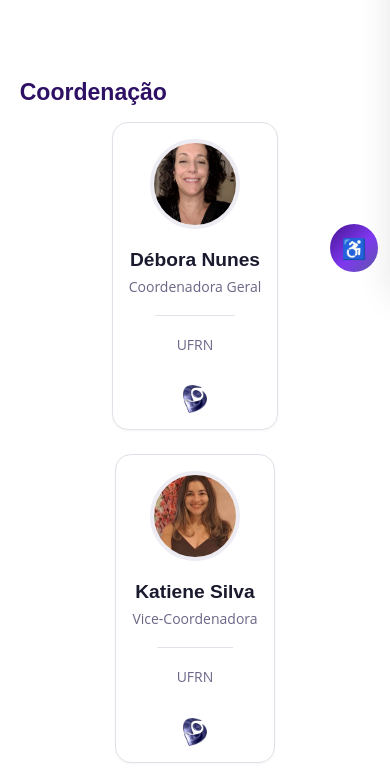
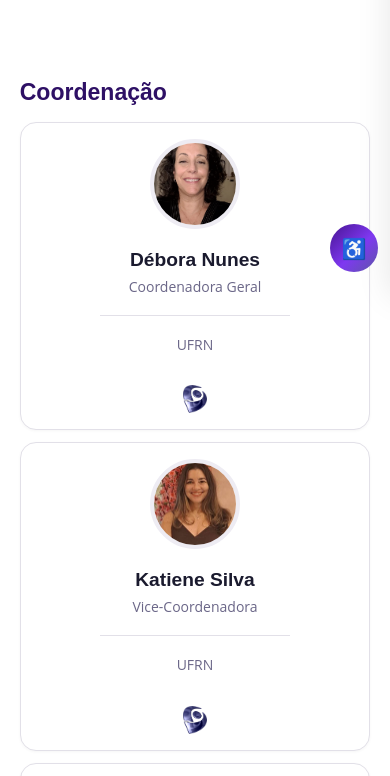
Before and after one commit to LATECE-UFRN/lateceufrn, a plain HTML site: page team.html in a window 390 px wide. Shown: the part 560-1336 px from the top of the page. Drawn offline with Linux system fonts and the light colour scheme.

Commit message:
Update components.css
Correção de dimensão dos cards da página Equipe

```diff
--- a/css/components.css
+++ b/css/components.css
@@ -2019,14 +2019,92 @@ textarea.form-control { min-height: 120px; resize: vertical; }
 }
 @media (min-width: 768px) { .news-grid { grid-template-columns: repeat(2, 1fr); } }
 @media (min-width: 1024px) { .news-grid { grid-template-columns: repeat(3, 1fr); } }
+
+/* ============================================================
+   MEMBROS DA EQUIPE — PADRONIZAÇÃO DE TAMANHOS E ESPAÇAMENTO
+   ============================================================ */
+
+/* Container principal: Flexbox para agrupamento centralizado e sem esticamento */
 .members-grid {
-  display: grid;
-  gap: var(--space-5);
-  grid-template-columns: repeat(auto-fit, minmax(220px, 1fr));
-  grid-auto-rows: 1fr; /* força todas as linhas a terem a mesma altura */
-  justify-items: center; /* centraliza os cards dentro das células */
-}
-.members-grid.centered-grid { justify-items: center; }
+  display: flex;
+  flex-wrap: wrap;
+  justify-content: center;     /* centraliza o conjunto de cards */
+  align-items: stretch;       /* alinha alturas */
+  gap: var(--space-5);        /* espaçamento padrão entre cards */
+  margin: 0 auto;
+  max-width: 1400px;          /* evita que fique excessivamente largo em telas gigantes */
+}
+
+/* Cards padrão (ex: Bolsistas) */
+.members-grid .team-card {
+  flex: 0 0 auto;            /* não estica, não encolhe além do definido */
+  width: 100%;
+  max-width: 280px;
+  min-height: 340px;
+}
+
+/* GRUPO A — Coordenação + Equipe Técnica (maiores) */
+.members-grid.group-a .team-card {
+  max-width: 320px;
+  min-height: 320px;
+}
+
+/* GRUPO B — Parceiros + Colaboradores + Desenvolvedores (menores) */
+.members-grid.group-b .team-card {
+  max-width: 240px;
+  min-height: 240px;
+}
+
+/* ============================================================
+   RESPONSIVIDADE — TABLET
+   ============================================================ */
+@media (max-width: 1024px) {
+  .members-grid {
+    gap: var(--space-4);
+  }
+  .members-grid .team-card {
+    max-width: 260px;
+    min-height: 360px;
+  }
+  .members-grid.group-a .team-card {
+    max-width: 280px;
+    min-height: 380px;
+  }
+  .members-grid.group-b .team-card {
+    max-width: 220px;
+    min-height: 320px;
+  }
+}
+
+/* ============================================================
+   RESPONSIVIDADE — MOBILE
+   ============================================================ */
+@media (max-width: 768px) {
+  .members-grid {
+    gap: var(--space-3);
+  }
+  .members-grid .team-card,
+  .members-grid.group-a .team-card,
+  .members-grid.group-b .team-card {
+    max-width: 260px;          /* unifica um pouco no tablet */
+    min-height: 360px;
+  }
+}
+
+@media (max-width: 480px) {
+  .members-grid {
+    gap: var(--space-3);
+    justify-content: center;
+  }
+  .members-grid .team-card,
+  .members-grid.group-a .team-card,
+  .members-grid.group-b .team-card {
+    max-width: 100%;           /* ocupa toda a largura disponível */
+    min-height: auto;          /* altura automática conforme o conteúdo */
+    flex: 0 0 100%;            /* força uma coluna */
+  }
+}
+
 .equipment-grid .grid-container {
   display: grid;
   gap: var(--space-5);
```
